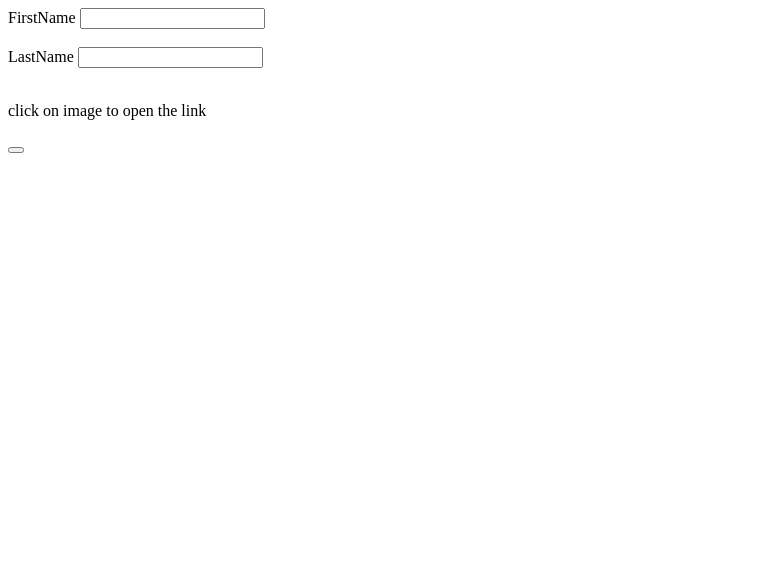
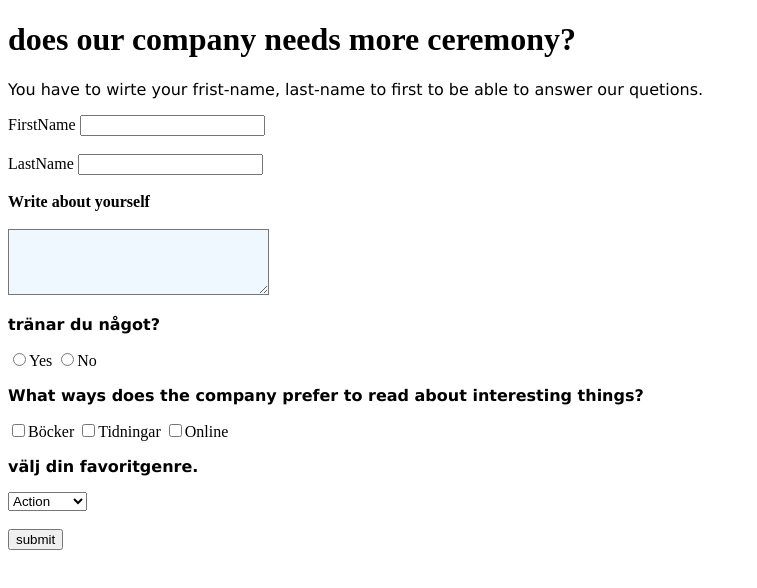
Before and after one commit to zaki001/HTML, a plain HTML site: page projekt.html in a window 1280 px wide. Shown: the whole page, without its empty margins (0-757 px from the left). Drawn offline with Linux system fonts and the light colour scheme.

Commit message:
Add files via upload

```diff
--- a/projekt.html
+++ b/projekt.html
@@ -1,17 +1,54 @@
 <!DOCTYPE html>
 <html>
 <head>
-	<title></title>
+	<title>Ceremony</title>
+
 </head>
 
 <body>
+	<div>
+	<h1>does our company needs more ceremony?</h1>
+	<p style="font-family: verdana;">You have to wirte your frist-name, last-name to first to be able to answer our quetions.</p>
 	<label for="fname">FirstName</label>
-	<input type="text" name="fname"><br><br>
+	<input type="text" name="fname" maxlength="35" size="20"><br><br>
 	<label for="lname">LastName</label>
 	<input type="text" name="lname"><br><br>
-	<p>click on image to open the link</p>
+	</div>
 
-	<button type="button"><a href="https://media2.giphy.com/media/349qKnoIBHK1i/giphy.gif"></a></button>
+	<div>
+	<label for="company"><strong>Write about yourself</strong></label><br><br>
+	<textarea for="company" rows="4" cols="30" style="background-color: #F0F8FF;"></textarea>
+	</div>
+
+	<div>
+	<p style="font-family: verdana;"><strong>tränar du något?</strong></p>
+
+	<!-- när man gör två vals alternativ så ska man välja en av dem-->
+	<input type="radio" value="Yes">Yes</input>
+	<input type="radio" value="No">No</input>
+	</div>
+
+	<div>
+	<!-- man kan göra checkboxer på det sätter för att kunna välja flera alternativ-->
+	<p style="font-family: verdana;"><strong>What ways does the company prefer to read about interesting things?</strong></p>
+	<input type="checkbox" value="Böcker">Böcker</input>
+	<input type="checkbox" value="Tidningar">Tidningar</input>
+	<input type="checkbox" value="Online">Online</input>
+	</div>
+
+	<div>
+	<p style="font-family: verdana;"><strong>välj din favoritgenre.</strong></p>
+	<select>
+		<option>Action</option>
+		<option>komedi</option>
+		<option>Romantik</option>
+		<option>Skräck</option>
+		<option>Drama</option>
+	</select><br><br>
+
+	<button type="submit">submit</button>
+	</div>
+
 
 </body>
 </html>
```
